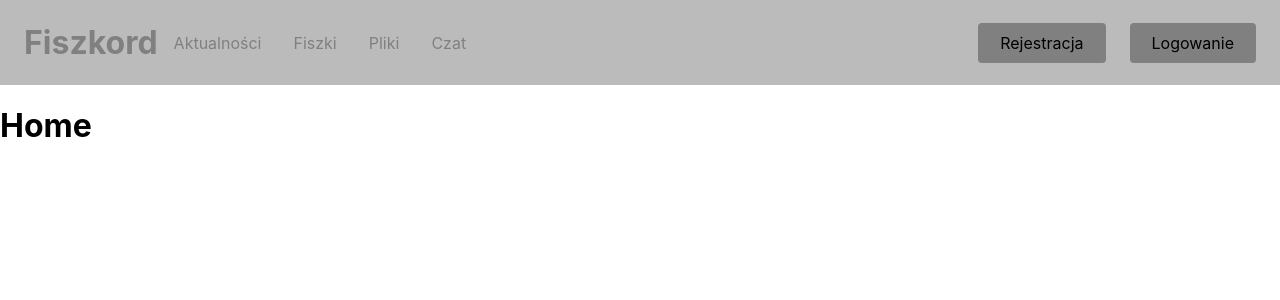
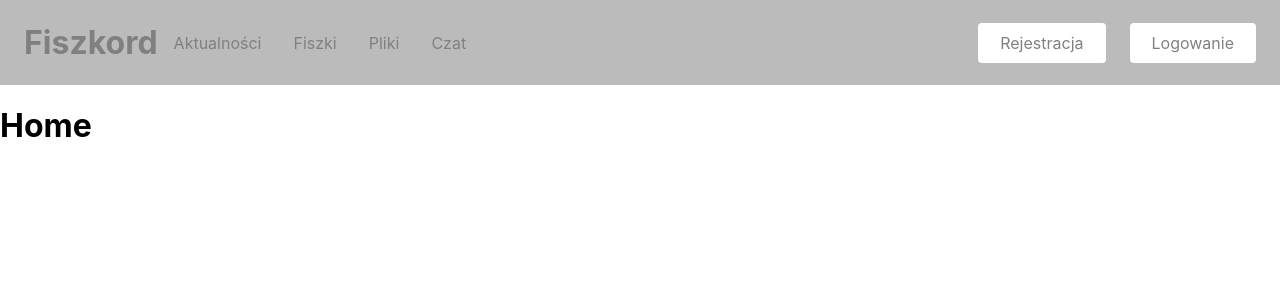
Before and after one commit to Olcia90079/FiszkordFront, a React (Create React App) app in the folder fiszkord_front/: page / in a window 1280 px wide. Shown: the top 300 px of the page. Built offline with nearby package versions, Linux system fonts and the light colour scheme.

Commit message:
component restructure + modified navbar

```diff
--- a/fiszkord_front/src/components/Navbar/NavbarElements.js
+++ b/fiszkord_front/src/components/Navbar/NavbarElements.js
@@ -2,8 +2,6 @@ import { FaBars } from "react-icons/fa";
 import { NavLink as Link } from "react-router-dom";
 import styled from "styled-components";
 
-
-// Logo - Fiszkord które jest linkiem do strony głównej i znajduje się po lewej stronie
 
 export const Logo = styled(Link)`
     color: #808080;
@@ -79,11 +77,12 @@ export const NavBtn = styled.nav`
     }
 `;
 
+
 export const NavBtnLink = styled(Link)`
     border-radius: 4px;
-    background: #808080;
+    background: #fff;
+    color: #808080;
     padding: 10px 22px;
-    color: #000000;
     outline: none;
     border: none;
     cursor: pointer;
@@ -93,7 +92,7 @@ export const NavBtnLink = styled(Link)`
     margin-left: 24px;
     &:hover {
         transition: all 0.2s ease-in-out;
-        background: #fff;
-        color: #808080;
+        background: #808080;
+        color: #000000;
     }
 `;
--- a/fiszkord_front/src/components/Navbar/index.js
+++ b/fiszkord_front/src/components/Navbar/index.js
@@ -14,13 +14,11 @@ const Navbar = () => {
         <>
             <Nav>
                 <Bars />
-
                 <Logo to="/">
                     Fiszkord
                 </Logo>
 
                 <NavMenu>
-
                     <NavLink to="/aktualnosci">
                         Aktualności
                     </NavLink>
@@ -33,8 +31,6 @@ const Navbar = () => {
                     <NavLink to="/czat">
                         Czat
                     </NavLink>
-                    {/* Second Nav */}
-                    {/* <NavBtnLink to='/sign-in'>Sign In</NavBtnLink> */}
                 </NavMenu>
                 <NavBtn>
                     <NavBtnLink to="/signup">
```
Also changed, not shown: fiszkord_front/src/components/Chat/index.js (added), fiszkord_front/src/components/Files/index.js (added), fiszkord_front/src/components/FlashCards/index.js (added), fiszkord_front/src/components/News/index.js (added), fiszkord_front/src/components/SignIn/index.js (added), fiszkord_front/src/components/SignUp/index.js (added).
